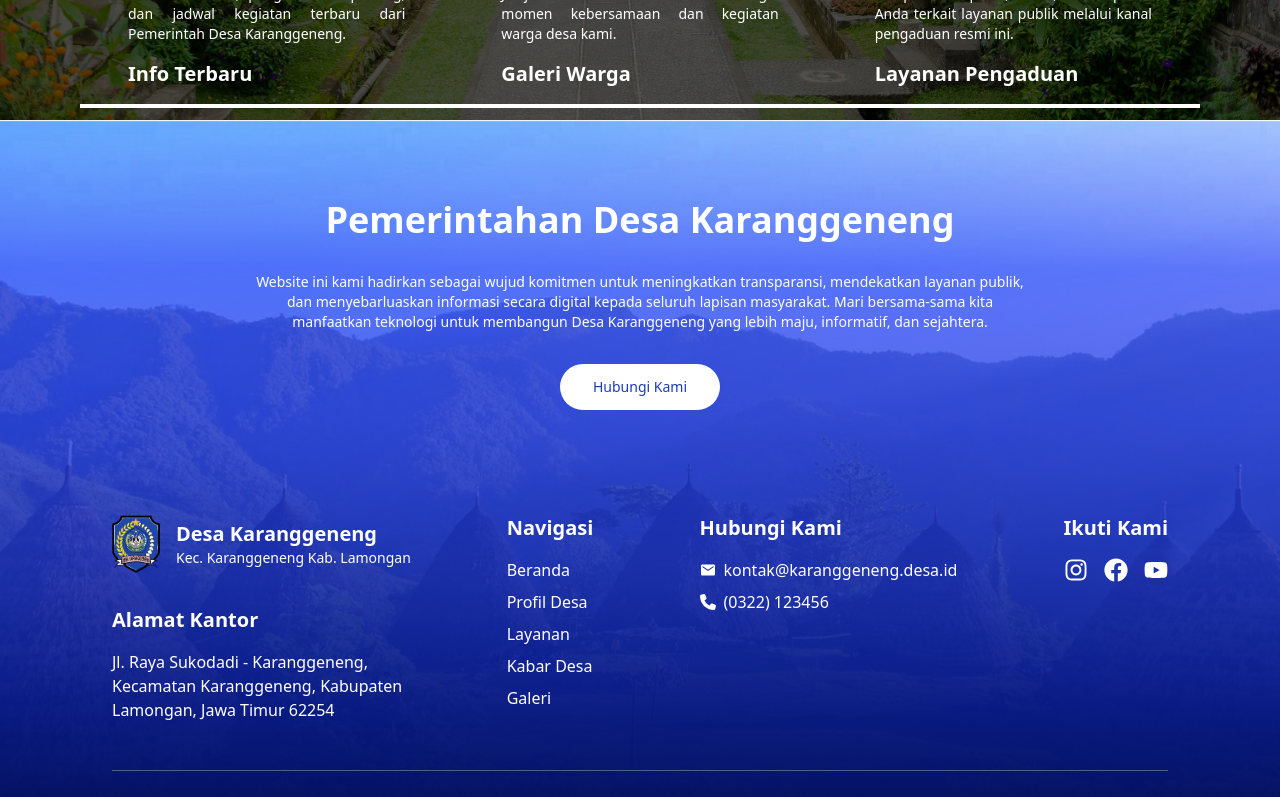
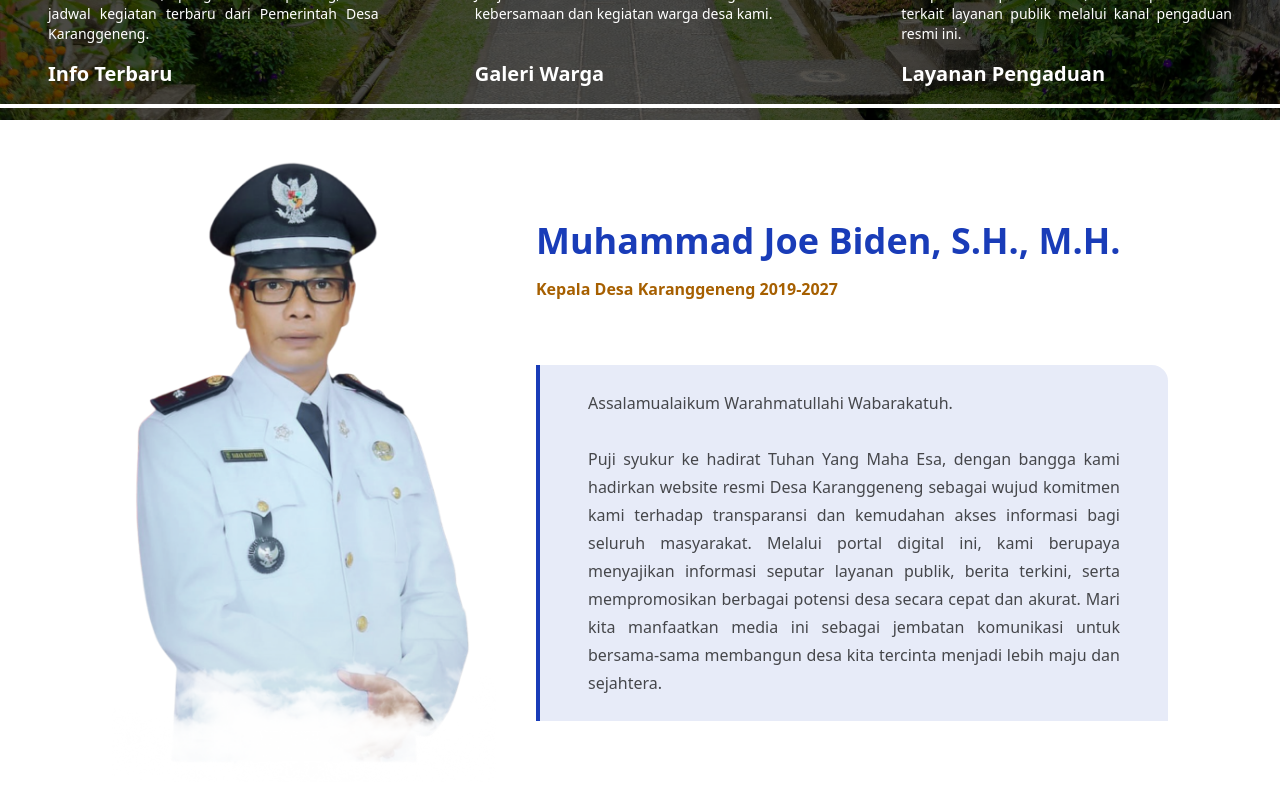
Before and after one commit to fiebryhoga/karanggeneng, a Next.js app: page / in a window 1280 px wide. Shown: the part 680-1477 px from the top of the page. Built offline with nearby package versions, Linux system fonts and the light colour scheme.

Commit message:
add sambutan section

```diff
--- a/package.json
+++ b/package.json
@@ -9,6 +9,7 @@
     "lint": "next lint"
   },
   "dependencies": {
+    "aos": "^2.3.4",
     "next": "15.3.4",
     "react": "^19.0.0",
     "react-dom": "^19.0.0",
--- a/src/components/layout/SectionWrapper.jsx
+++ b/src/components/layout/SectionWrapper.jsx
@@ -1,11 +1,11 @@
-import React from 'react'
+import React from "react";
 
-const SectionWrapper = () => {
+const SectionWrapper = ({ children }) => {
   return (
-    <div>
+    <section className="w-full py-6 lg:py-10">
+      <div className="w-full px-4 sm:px-6 lg:px-8 xl:px-28">{children}</div>
+    </section>
+  );
+};
 
-    </div>
-  )
-}
-
-export default SectionWrapper
+export default SectionWrapper;
--- a/src/components/section/Beranda/Hero.jsx
+++ b/src/components/section/Beranda/Hero.jsx
@@ -12,7 +12,7 @@ const Hero = () => {
       />
 
       {/* Content */}
-      <div className="flex pb-10 flex-col justify-end md:justify-center items-end md:items-center gap-14 sm:gap-20 md:gap-0 w-full h-full relative z-10 md:pb-24 sm:px-10 md:px-20">
+      <div className="flex pb-10 flex-col justify-end md:justify-center items-end md:items-center gap-14 sm:gap-20 md:gap-0 w-full h-full relative z-10 md:pb-24 max-w-7xl mx-auto px-4 sm:px-6 lg:px-8">
         {/* Welcome Text */}
         <div className="flex flex-col justify-center items-center w-full gap-6 md:gap-2 text-center">
           <h1 className="text-lg sm:text-xl md:text-2xl text-white font-extrabold font-sans">
@@ -30,7 +30,7 @@ const Hero = () => {
         </div>
 
         {/* Navigation Cards */}
-        <div className="w-full md:absolute bottom-0 md:px-20 block py-3 px-8">
+        <div className="w-full md:absolute bottom-0 block py-3">
           <div className="flex flex-col lg:flex-row gap-4 md:gap-0 w-full">
             <NavigationHero
               title="Info Terbaru"
--- /dev/null
+++ b/src/components/section/Beranda/SambutanKades.jsx
@@ -0,0 +1,60 @@
+import React from "react";
+import SectionWrapper from "@/components/layout/SectionWrapper";
+
+const SambutanKades = () => {
+  return (
+    <SectionWrapper>
+      <div className="w-full flex flex-col lg:flex-row justify-between items-center md:gap-10">
+        {/* FOTO KADES */}
+        <img
+          src="/assets/image/home/foto-kades.png"
+          alt="foto kepala desa"
+          className="w-40 sm:w-60 md:w-72 lg:w-96 flex-shrink-0"
+          data-aos="fade-up"
+          data-aos-duration="2000"
+        />
+
+        {/* TEKS */}
+        <div className="w-full max-w-3xl flex flex-col md:gap-4 justify-center items-start">
+          {/* Nama Kepala Desa */}
+          <h1
+            className="text-lg sm:text-xl md:text-3xl lg:text-4xl text-center md:text-left w-full text-blue-800 font-extrabold font-sans"
+            data-aos="fade-right"
+            data-aos-duration="1000"
+          >
+            Muhammad Joe Biden, S.H., M.H.
+          </h1>
+          <p
+            className="text-sm sm:text-base font-semibold text-yellow-700 text-center md:text-left w-full"
+            data-aos="fade-right"
+            data-aos-duration="2000"
+          >
+            Kepala Desa Karanggeneng 2019-2027
+          </p>
+
+          {/* Sambutan */}
+          <div
+            className="py-6 px-4 sm:px-6 md:px-8 lg:px-12 border-t-4 border-t-blue-800 md:border-t-0 md:border-l-4 border-l-blue-800 bg-blue-800/10 rounded-b-2xl md:rounded-b-none md:rounded-r-2xl mt-6 md:mt-12"
+            data-aos="fade-right"
+            data-aos-duration="3000"
+          >
+            <p className="text-xs sm:text-sm md:text-base text-black/70 font-medium text-justify leading-7">
+              Assalamualaikum Warahmatullahi Wabarakatuh. <br /> <br />
+              Puji syukur ke hadirat Tuhan Yang Maha Esa, dengan bangga kami
+              hadirkan website resmi Desa Karanggeneng sebagai wujud komitmen
+              kami terhadap transparansi dan kemudahan akses informasi bagi
+              seluruh masyarakat. Melalui portal digital ini, kami berupaya
+              menyajikan informasi seputar layanan publik, berita terkini, serta
+              mempromosikan berbagai potensi desa secara cepat dan akurat. Mari
+              kita manfaatkan media ini sebagai jembatan komunikasi untuk
+              bersama-sama membangun desa kita tercinta menjadi lebih maju dan
+              sejahtera.
+            </p>
+          </div>
+        </div>
+      </div>
+    </SectionWrapper>
+  );
+};
+
+export default SambutanKades;
--- a/src/pages/_app.jsx
+++ b/src/pages/_app.jsx
@@ -1,5 +1,17 @@
 import "@/styles/globals.css";
+import "aos/dist/aos.css";
+import AOS from "aos";
+import { useEffect } from "react";
 
 export default function App({ Component, pageProps }) {
+
+  useEffect(() => {
+    AOS.init({
+      // duration: 1000,
+      once: true,
+    });
+  }, []);
+
+
   return <Component {...pageProps} />;
 }
--- a/src/pages/index.jsx
+++ b/src/pages/index.jsx
@@ -1,11 +1,14 @@
 import React from "react";
 import MainLayout from "@/components/layout/MainLayout";
 import Hero from "@/components/section/Beranda/Hero";
+
+import SambutanKades from "@/components/section/Beranda/SambutanKades";
 
 export default function Home() {
   return (
     <MainLayout>
       <Hero/>
+      <SambutanKades/>
     </MainLayout>
   );
 }
```
Also changed, not shown: public/assets/image/home/foto-kades.png (added), 1 other file (tests, documents, lock files or other folders).
